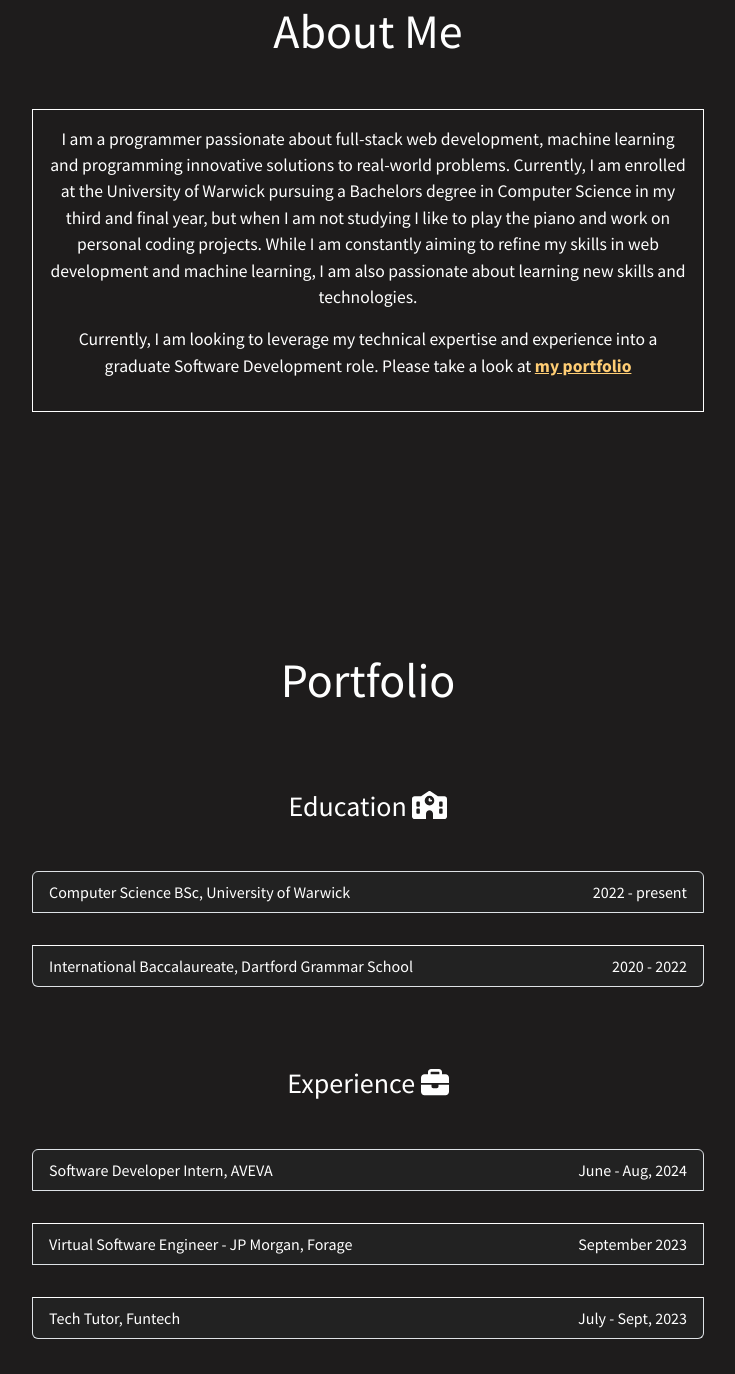
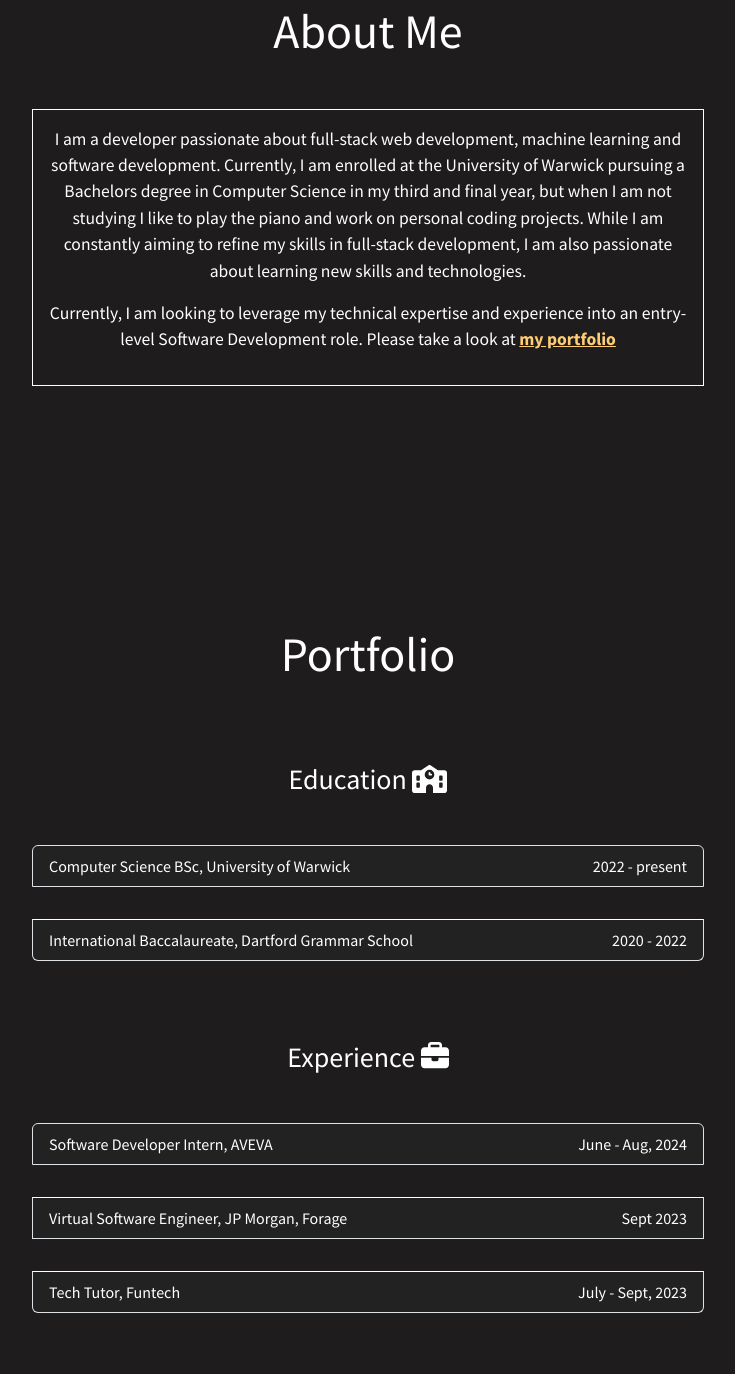
Before and after one commit to oliverbrown1/portfolio_website, a website: page index.html in a window 1280 px wide. Shown: the part 917-2291 px from the top of the page, without its empty margins (272-1007 px from the left). Drawn offline with nearby package versions, Linux system fonts and the light colour scheme; some icons are missing.

Commit message:
small website changes - more to do

```diff
--- a/index.html
+++ b/index.html
@@ -77,11 +77,11 @@
                         <h2 class="mb-5">About Me</h2>
                     </div>
                     <div class = "p-3" id="aboutme">
-                        <p class="responsive-text">I am a programmer passionate about full-stack web development, machine learning and programming innovative solutions to real-world problems.
+                        <p class="responsive-text">I am a developer passionate about full-stack web development, machine learning and software development.
                             Currently, I am enrolled at the University of Warwick pursuing a Bachelors degree in Computer Science in my third and final year,
                             but when I am not studying I like to play the piano and work on personal coding projects.
-                            While I am constantly aiming to refine my skills in web development and machine learning, I am also passionate about learning new skills and technologies.</p>
-                        <p class="responsive-text">Currently, I am looking to leverage my technical expertise and experience into a graduate Software Development role. Please take a look at <a href="#portfolio" id="portfolio_button">my portfolio</a></p>
+                            While I am constantly aiming to refine my skills in full-stack development, I am also passionate about learning new skills and technologies.</p>
+                        <p class="responsive-text">Currently, I am looking to leverage my technical expertise and experience into an entry-level Software Development role. Please take a look at <a href="#portfolio" id="portfolio_button">my portfolio</a></p>
                     </div>
                 </div>
             </section>
@@ -154,8 +154,8 @@
                                 </li>
                                 <li class="list-group-item" style="border-top: solid 1px white">
                                     <div data-bs-toggle="collapse" href="#info4" role="button" aria-expanded="false" aria-controls="info4" class="hover-underline">
-                                        Virtual Software Engineer - JP Morgan, Forage
-                                        <span class="float-end">September 2023</span>
+                                        Virtual Software Engineer, JP Morgan, Forage
+                                        <span class="float-end">Sept 2023</span>
                                     </div>
                                     <div class="collapse" id="info4">
                                         <ul style="padding: 5px; margin-top: 10px;">
```
Also changed, not shown: js/scripts.js (+0 -25 lines).
